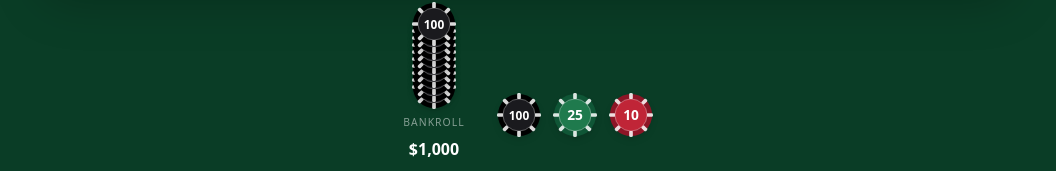
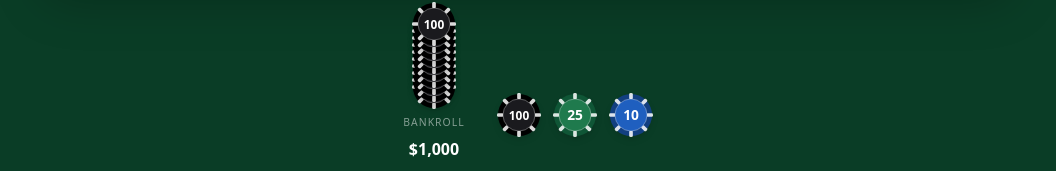
Before and after one commit to amirshah07/blackjack-trainer, a Next.js app: page /live in a window 1280 px wide. Shown: the part 623-794 px from the top of the page, without its empty margins (112-1168 px from the left). Built offline with nearby package versions, Linux system fonts and the light colour scheme.

Commit message:
make chips appear immediately on click

```diff
--- a/src/app/globals.css
+++ b/src/app/globals.css
@@ -32,13 +32,16 @@ body {
   animation: toast-in 200ms ease-out;
 }
 
+/* A chip lands on the felt. Kept short and starting mostly-opaque: this fires
+   on a click, so the chip must read as present immediately rather than fading
+   in over a quarter second. */
 @keyframes chip-slide {
-  from { opacity: 0; transform: translateY(26px) scale(0.9); }
+  from { opacity: 0.4; transform: translateY(14px) scale(0.94); }
   to   { opacity: 1; transform: translateY(0) scale(1); }
 }
 
 .chip-slide {
-  animation: chip-slide 260ms cubic-bezier(0.22, 1, 0.36, 1) backwards;
+  animation: chip-slide 140ms cubic-bezier(0.22, 1, 0.36, 1) backwards;
 }
 
 /* Anyone who has asked for less motion gets the layout with no movement. */
--- a/src/components/Chip.tsx
+++ b/src/components/Chip.tsx
@@ -3,7 +3,7 @@
 import { memo } from 'react';
 
 const CHIP_STYLE: Record<number, { face: string; edge: string; ink: string }> = {
-  10:  { face: '#c02537', edge: '#8c1526', ink: '#fff' },  // red
+  10:  { face: '#1f5fbf', edge: '#123f80', ink: '#fff' },  // blue
   25:  { face: '#1f7a4d', edge: '#0f5636', ink: '#fff' }, // green
   100: { face: '#1a1a1e', edge: '#000000', ink: '#fff' },  // black
 };
@@ -27,7 +27,11 @@ function ChipImpl({ value, size = 44, index = 0, onClick, disabled }: ChipProps)
       height={size}
       viewBox="0 0 48 48"
       className="chip-slide drop-shadow-md"
-      style={{ animationDelay: `${index * 60}ms` }}
+      // A delay holds the chip at opacity 0 (animation-fill-mode: backwards),
+      // so a staggered chip is invisible until its turn. Only stagger where
+      // the sequence is worth seeing; a chip the user just clicked appears at
+      // once.
+      style={index > 0 ? { animationDelay: `${index * 60}ms` } : undefined}
       aria-label={`$${value} chip`}
       role="img"
     >
```
